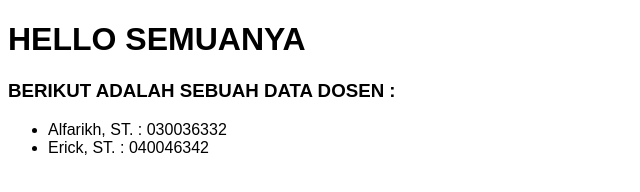
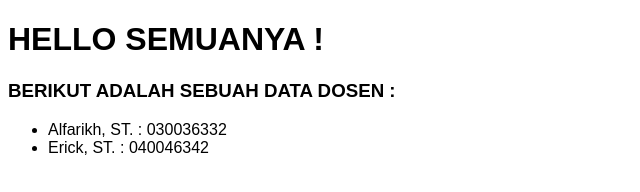
Before and after one commit to achmadfarikh/GIT_latihan, a plain HTML site: page dosen.html in a window 1280 px wide. Shown: the full height of the page, 0-640 px from the left. Drawn offline with Linux system fonts and the light colour scheme.

Commit message:
merubah file dosen.html

```diff
--- a/dosen.html
+++ b/dosen.html
@@ -14,7 +14,7 @@
     <title>Document</title>
 </head>
 <body>
-    <h1>HELLO SEMUANYA</h1>
+    <h1>HELLO SEMUANYA !</h1>
 
     <h3>BERIKUT ADALAH SEBUAH DATA DOSEN :</h3>
     <ul>
```
